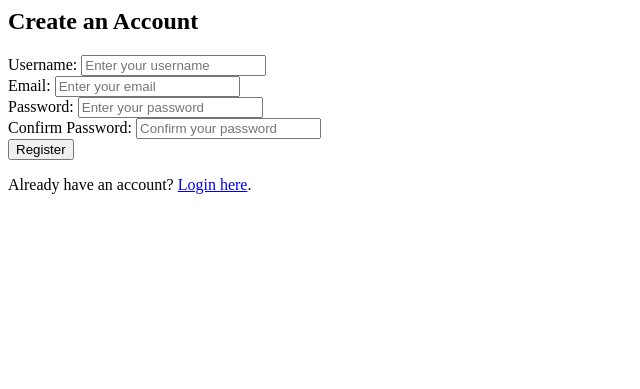
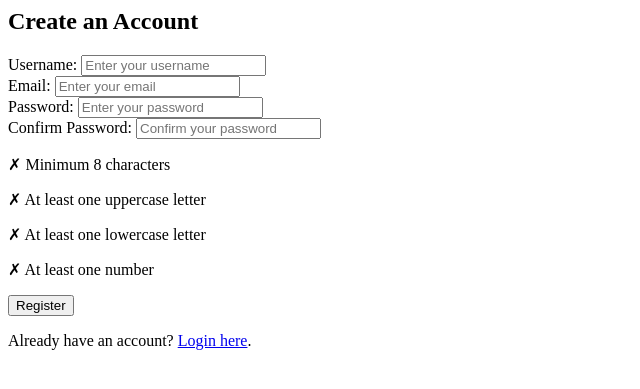
Before and after one commit to johnconh/Camagru, a PHP site: page /auth/register.php in a window 1280 px wide. Shown: the top 389 px of the page, without its empty margins (0-640 px from the left). Run offline with PHP 8.4, Linux system fonts and the light colour scheme.

Commit message:
check password

```diff
--- a/app/src/views/auth/register.php
+++ b/app/src/views/auth/register.php
@@ -15,7 +15,7 @@
                 </div>
             <?php endif; ?>
 
-            <form method="POST" action="index.php?page=register">
+            <form method="POST" action="index.php?page=register" id="registerForm">
                 <div class="form-group">
                     <label for="username">Username:</label>
                     <input
@@ -57,6 +57,12 @@
                         placeholder="Confirm your password"
                         required
                     >
+                    <div id="password-requirements" class="password-requirements">
+                        <p class="requirement" id="req-length">✗ Minimum 8 characters</p>
+                        <p class="requirement" id="req-uppercase">✗ At least one uppercase letter</p>
+                        <p class="requirement" id="req-lowercase">✗ At least one lowercase letter</p>
+                        <p class="requirement" id="req-number">✗ At least one number</p>
+                    </div>
                 </div>
                 <button type="submit" class="btn btn-primary">Register</button>
             </form>
@@ -66,3 +72,50 @@
         </div>
     </div>
 </div>
+<script>
+const passwordInput = document.getElementById('password');
+const confirmInput = document.getElementById('confirm_password');
+const form = document.getElementById('registerForm');
+
+passwordInput.addEventListener('input', function() {
+    const password = this.value;
+
+    checkRequirement('req-length', password.length >= 8);
+a
+    checkRequirement('req-uppercase', /[A-Z]/.test(password));
+
+    checkRequirement('req-lowercase', /[a-z]/.test(password));
+
+    checkRequirement('req-number', /[0-9]/.test(password));
+});
+
+function checkRequirement(id, isValid) {
+    const element = document.getElementById(id);
+    if (isValid) {
+        element.classList.add('valid');
+        element.textContent = element.textContent.replace('✗', '✓');
+    } else {
+        element.classList.remove('valid');
+        element.textContent = element.textContent.replace('✓', '✗');
+    }
+}
+
+form.addEventListener('submit', function(e) {
+    const password = passwordInput.value;
+
+    if (password.length < 8 ||
+        !/[A-Z]/.test(password) ||
+        !/[a-z]/.test(password) ||
+        !/[0-9]/.test(password)) {
+        e.preventDefault();
+        alert('The password does not meet the complexity requirements.');
+        return false;
+    }
+
+    if (password !== confirmInput.value) {
+        e.preventDefault();
+        alert('The passwords do not match.');
+        return false;
+    }
+});
+</script>
```
Also changed, not shown: app/src/controllers/authController.php (+22 -0 lines), app/public/assets/main.css.
